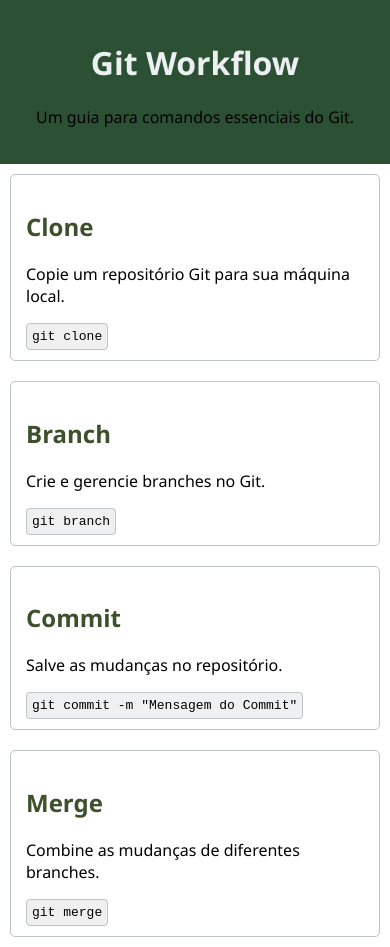
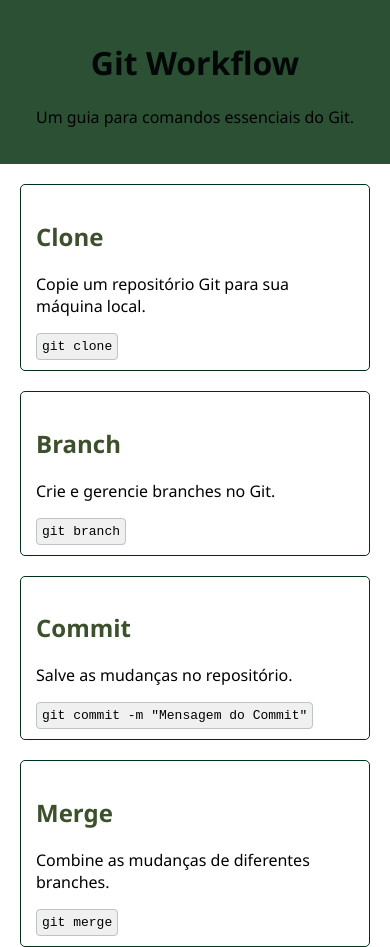
Before and after one commit to senai-sbc-devs/git100-tarefa-01-Golfin7, a plain HTML site: page index.html in a window 390 px wide. Shown: the top 947 px of the page. Drawn offline with Linux system fonts and the light colour scheme.

Commit message:
site do github finalizado!

```diff
--- a/styles.css
+++ b/styles.css
@@ -6,7 +6,7 @@
 
 header {
     background-color: #2c5034;
-    color: #ecf0f1;
+    color: #030708;
     text-align: center;
     padding: 20px;
 }
@@ -17,7 +17,7 @@
 
 section {
     margin-bottom: 20px;
-    border: 1px solid #bdc3c7;
+    border: 1px solid rgb(0, 48, 22);
     border-radius: 5px;
     padding: 15px;
 }
@@ -43,10 +43,3 @@
     text-align: center;
     padding: 10px;
 }
-
-/* Estilos Responsivos */
-@media only screen and (max-width: 600px) {
-    main {
-        padding: 10px;
-    }
-}
```
